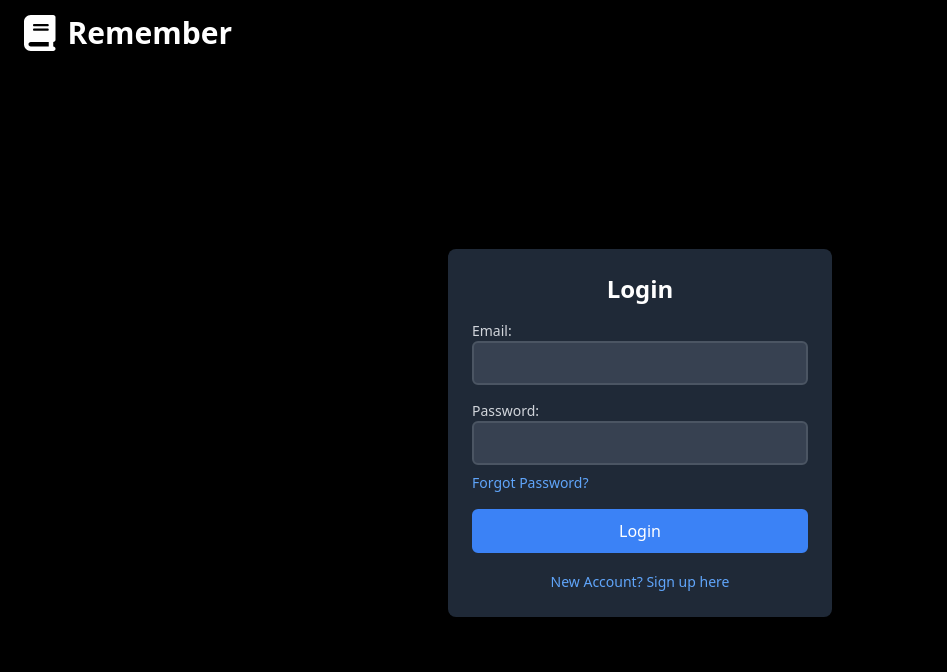
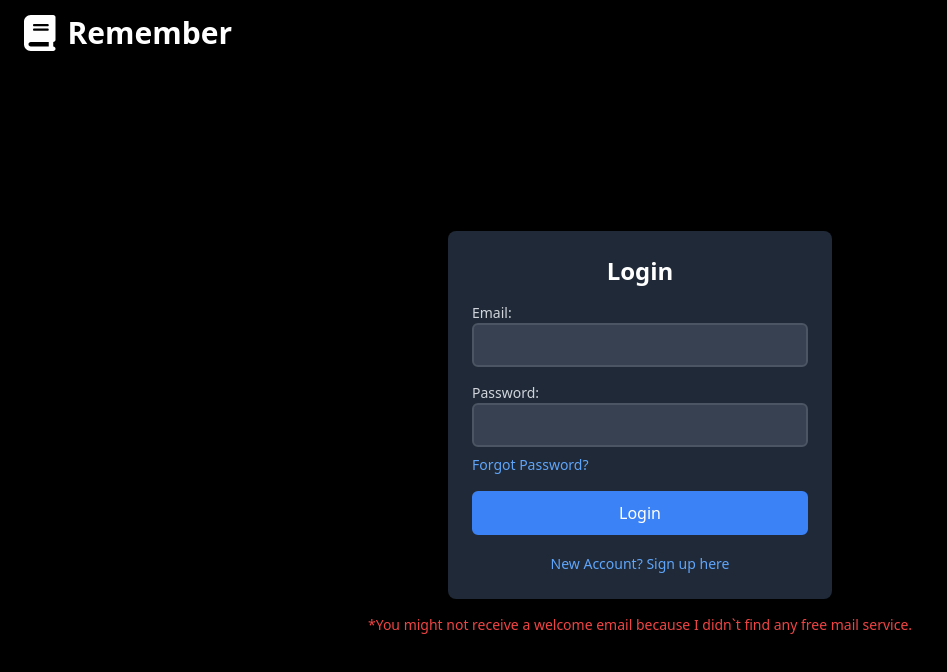
Before and after one commit to akarsh-pahariya/remember-notes, a React (Vite) app in the folder Client/: page /login in a window 1280 px wide. Shown: the top 672 px of the page, without its empty margins (0-947 px from the left). Built offline with nearby package versions, Linux system fonts and the light colour scheme; no server answers.

Commit message:
Message for emails

```diff
--- a/Client/src/pages/ForgotPassword.jsx
+++ b/Client/src/pages/ForgotPassword.jsx
@@ -22,7 +22,7 @@ const ForgotPassword = () => {
   };
 
   return (
-    <div className="flex-grow flex items-center justify-center">
+    <div className="flex-grow flex flex-col items-center justify-center">
       <div className="bg-gray-800 shadow-lg rounded-lg p-6 max-w-sm w-full">
         <h1 className="text-2xl font-bold text-center text-white mb-4">
           Forgot Password
@@ -50,6 +50,10 @@ const ForgotPassword = () => {
           </div>
         </form>
       </div>
+      <p className="mt-4 text-center text-red-500 text-sm">
+        *I am using Mailtrap as the email service, so you will not receive a
+        password change email.
+      </p>
     </div>
   );
 };
--- a/Client/src/pages/Login.jsx
+++ b/Client/src/pages/Login.jsx
@@ -42,7 +42,7 @@ const Login = () => {
   };
 
   return (
-    <div className="flex-grow flex items-center justify-center">
+    <div className="flex-grow flex flex-col items-center justify-center">
       <div className="bg-gray-800 shadow-lg rounded-lg p-6 max-w-sm w-full">
         <h1 className="text-2xl font-bold text-center text-white mb-4">
           Login
@@ -102,6 +102,10 @@ const Login = () => {
           </button>
         </div>
       </div>
+      <p className="mt-4 text-center text-red-500 text-sm">
+        *You might not receive a welcome email because I didn`t find any free
+        mail service.
+      </p>
     </div>
   );
 };
```
